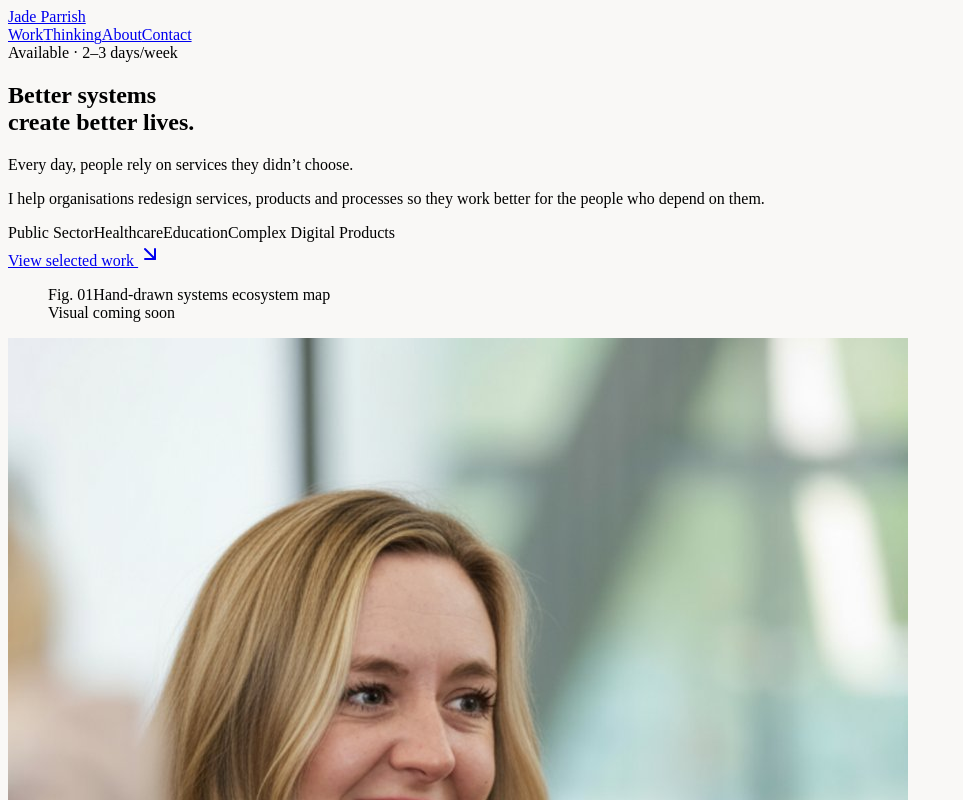
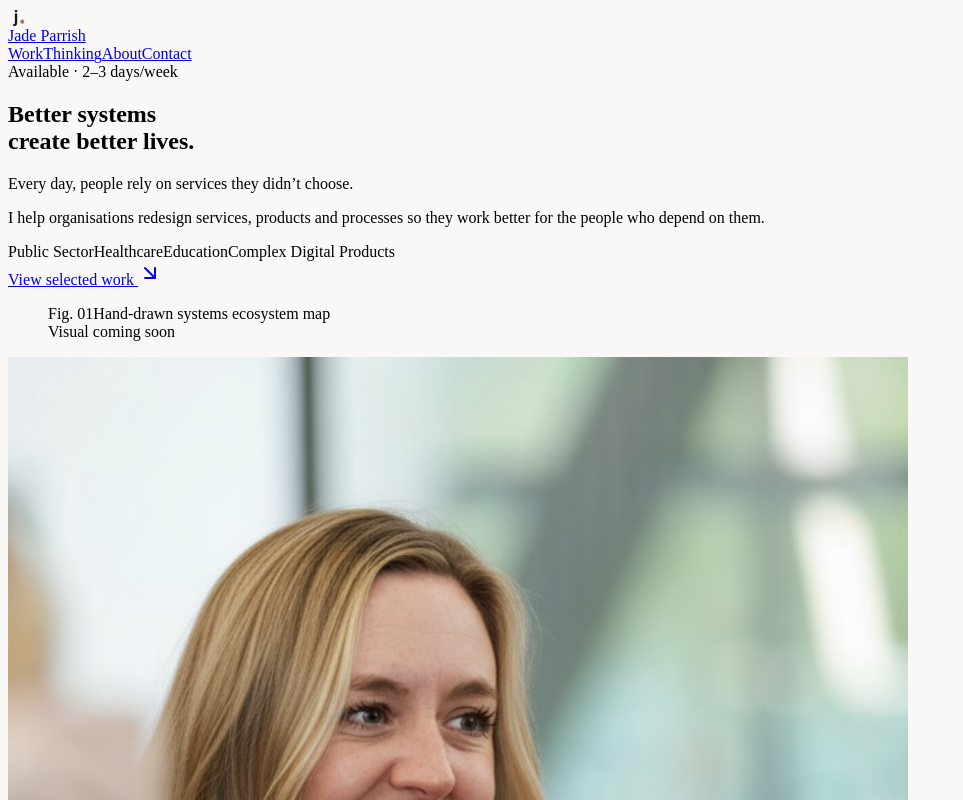
Before and after one commit to jadeparrish/portfolio, a Next.js app: page / in a window 1280 px wide. Shown: the top 800 px of the page, without its empty margins (0-963 px from the left). Built offline with nearby package versions, Linux system fonts and the light colour scheme.

Commit message:
Refactor header links and import Mark component

```diff
--- a/app/layout.js
+++ b/app/layout.js
@@ -1,4 +1,5 @@
 import React from 'react';
+import { Mark } from './caseStudiesData';
 
 /* metadataBase lets the relative image paths below resolve to absolute URLs,
    which is what Slack, LinkedIn and iMessage need to render a preview card.
@@ -162,15 +163,16 @@ export default function RootLayout({ children }) {
           <div className="max-w-7xl mx-auto px-6 sm:px-8 lg:px-12 py-4 sm:py-5 flex flex-wrap justify-between items-center gap-x-5 gap-y-1">
             <a
               href="/"
-              className="text-xs uppercase tracking-[0.18em] font-semibold text-neutral-900 hover:text-[#8D6553] whitespace-nowrap transition-colors"
+              className="group py-2 -my-2 flex items-center gap-2.5 text-xs uppercase tracking-[0.18em] font-semibold text-neutral-900 hover:text-[#845D4D] whitespace-nowrap transition-colors"
             >
+              <Mark size={19} />
               Jade Parrish
             </a>
             <nav className="flex flex-wrap items-center gap-x-5 gap-y-2 sm:gap-x-8 text-[11px] tracking-[0.15em] uppercase text-neutral-600">
-              <a href="/work" className="hover:text-[#8D6553] transition-colors">Work</a>
-              <a href="/thinking" className="hover:text-[#8D6553] transition-colors">Thinking</a>
-              <a href="/#about" className="hover:text-[#8D6553] transition-colors">About</a>
-              <a href="/#contact" className="hover:text-[#8D6553] transition-colors">Contact</a>
+              <a href="/work" className="py-2 -my-2 hover:text-[#845D4D] transition-colors">Work</a>
+              <a href="/thinking" className="py-2 -my-2 hover:text-[#845D4D] transition-colors">Thinking</a>
+              <a href="/#about" className="py-2 -my-2 hover:text-[#845D4D] transition-colors">About</a>
+              <a href="/#contact" className="py-2 -my-2 hover:text-[#845D4D] transition-colors">Contact</a>
             </nav>
 
             {/* Availability, as a status readout rather than a sales line.
```
